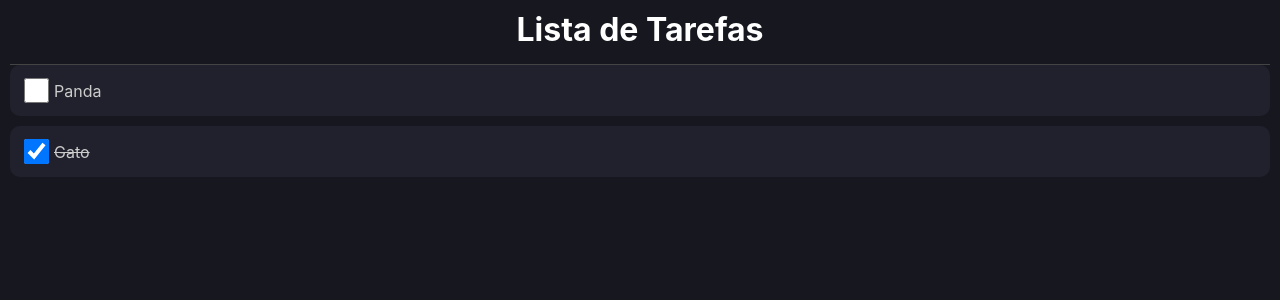
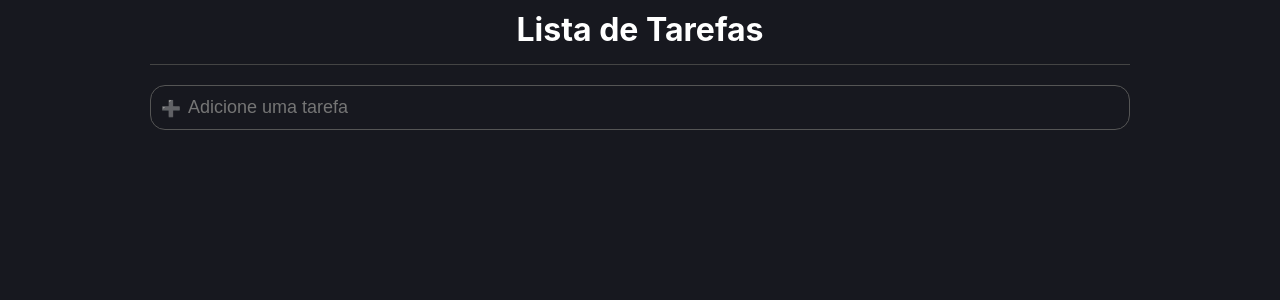
Before and after one commit to luiztoquetto/to_do_list, a React (Create React App) app: page / in a window 1280 px wide. Shown: the top 300 px of the page. Built offline with nearby package versions, Linux system fonts and the light colour scheme.

Commit message:
feat(storage service): added local storage service

```diff
--- a/src/App.styles.ts
+++ b/src/App.styles.ts
@@ -8,7 +8,7 @@ export const Container = styled.div`
 
 export const Area = styled.div`
     margin: auto;
-    max-height: 980px;
+    max-width: 980px;
     padding: 10px;
 `;
 
--- a/src/App.tsx
+++ b/src/App.tsx
@@ -1,32 +1,54 @@
-import { ReactElement, useState } from 'react';
+import { ReactElement, useEffect, useState } from 'react';
 import { Item } from './types/Item';
 import { ListItem } from './components/ListItem';
+import { AddArea } from './components/AddArea';
+import { StorageService } from './services/storage';
 import * as C from './App.styles';
 
 function App(): ReactElement {
-  const [list, setList] = useState<Item[]>([
-    {
-      id: 1,
-      name: 'Panda',
+  const [list, setList] = useState<Item[]>([]);
+
+  useEffect(() => {
+    setList(StorageService.getTasksFromStorage());
+  }, []);
+
+  function handleAddTask(taskName: string): void {
+    let newList = [...list];
+
+    newList.push({
+      id: (list.length + 1),
+      name: taskName,
       done: false,
-    },
+    });
 
-    {
-      id: 2,
-      name: 'Gato',
-      done: true,
+    StorageService.setTasksAtStorage(newList);
+
+    setList(newList);
+  }
+
+  function handleTaskChange(id: number, done: boolean): void {
+    let newList = [...list];
+    for(let i in newList) {
+      if(newList[i].id === id) {
+        newList[i].done = done;
+      }
     }
-  ]);
+    setList(newList);
+  }
 
   return (
     <C.Container>
       <C.Area>
         <C.Header>Lista de Tarefas</C.Header>
 
-        {/* Nova tarefa */}
+        <AddArea onEnter={handleAddTask} />
 
-        { list.map((item, index) => (
-          <ListItem key={index} item={item} />
+        {list.map((item, index) => (
+          <ListItem
+            key={index}
+            item={item}
+            onChange={handleTaskChange}
+          />
         ))}
 
       </C.Area>
--- /dev/null
+++ b/src/components/AddArea/index.tsx
@@ -0,0 +1,33 @@
+import { ReactElement, useState, KeyboardEvent } from 'react';
+import * as C from './styles';
+
+type Props = {
+    onEnter: (taskName: string) => void;
+}
+
+export function AddArea({ onEnter}: Props): ReactElement {
+    const [inputText, setInputText] = useState<string>('');
+
+    function handleKeyUp(event: KeyboardEvent): void {
+        console.log(event.code);
+
+        if (event.code === 'Enter' && inputText !== '') {
+            onEnter(inputText);
+
+            setInputText('');
+        }
+    }
+
+    return (
+        <C.Container>
+            <div className="image">➕</div>
+            <input
+                type="text"
+                placeholder="Adicione uma tarefa"
+                value={inputText}
+                onChange={(event) => setInputText(event.target.value)}
+                onKeyUp={handleKeyUp}
+            />
+        </C.Container>
+    );
+}
--- /dev/null
+++ b/src/components/AddArea/styles.ts
@@ -0,0 +1,23 @@
+import styled from "styled-components";
+
+export const Container = styled.div`
+    border: 1px solid #555;
+    border-radius: 15px;
+    padding: 10px;
+    display: flex;
+    margin: 20px 0;
+    align-items: center;
+
+    .image {
+        margin-right: 5px;
+    }
+
+    input {
+        border: 0;
+        background: transparent;
+        outline: 0;
+        color: #fff;
+        font-size: 18px;
+        flex: 1;
+    }
+`;
--- a/src/components/ListItem/index.tsx
+++ b/src/components/ListItem/index.tsx
@@ -1,20 +1,19 @@
-import { ReactElement, useState } from 'react';
+import { ReactElement } from 'react';
 import { Item } from '../../types/Item';
 import * as C from './styles';
 
 type Props = {
     item: Item;
+    onChange: (id: number, done: boolean) => void;
 }
 
-export function ListItem({ item }: Props): ReactElement {
-    const [isChecked, setIsChecked] = useState(item.done);
-
+export function ListItem({ item, onChange }: Props): ReactElement {
     return(
-        <C.Container done={isChecked}>
+        <C.Container done={item.done}>
             <input
                 type="checkbox"
-                checked={isChecked}
-                onChange={(event) => setIsChecked(event.target.checked)}
+                checked={item.done}
+                onChange={e => onChange(item.id, e.target.checked)}
             />
             <label>{item.name}</label>
         </C.Container>
--- /dev/null
+++ b/src/services/storage.ts
@@ -0,0 +1,17 @@
+import { Item } from '../types/Item';
+
+export const StorageService = {
+
+    setTasksAtStorage: function (tasks: Item[]): void {
+        localStorage.setItem('tasks', JSON.stringify(tasks));
+    },
+
+    getTasksFromStorage: function (): Item[] {
+        const tasksFromStorage = localStorage.getItem('tasks');
+
+        if (tasksFromStorage)
+            return JSON.parse(tasksFromStorage);
+        else
+            return [];
+    }
+}
```
Also changed, not shown: src/App.css (deleted, +0 -38 lines), src/logo.svg (deleted).
